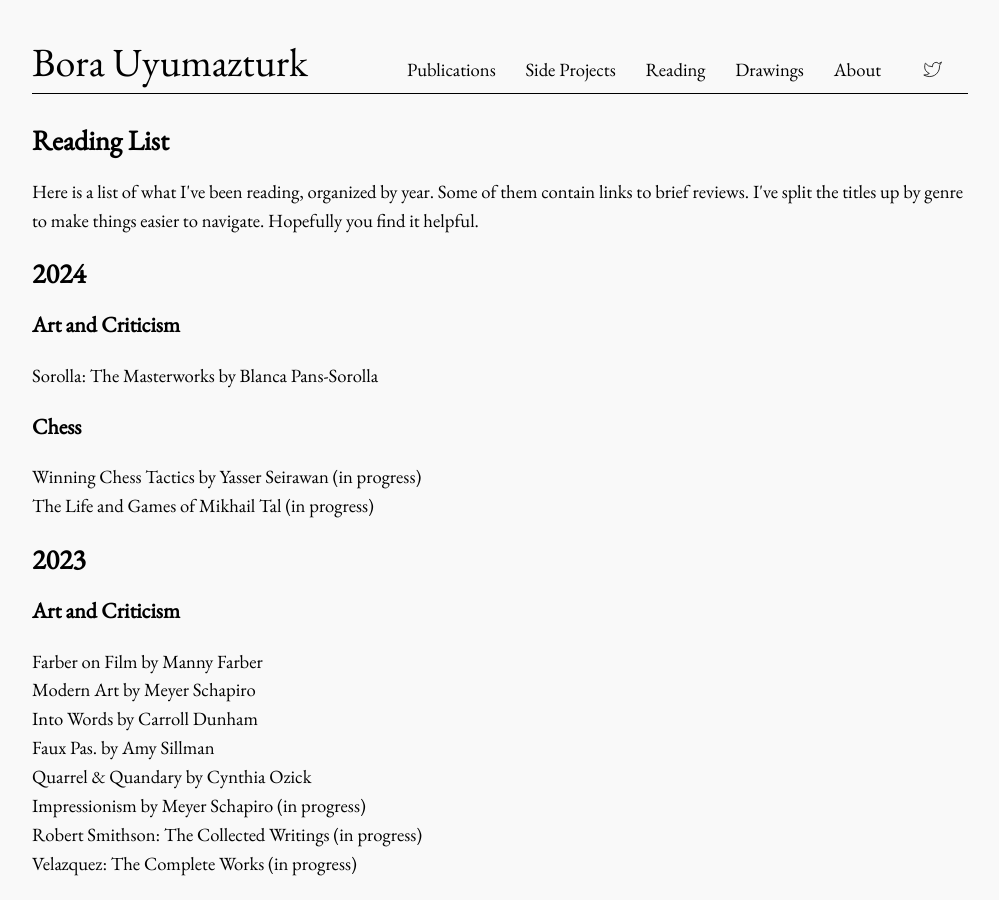
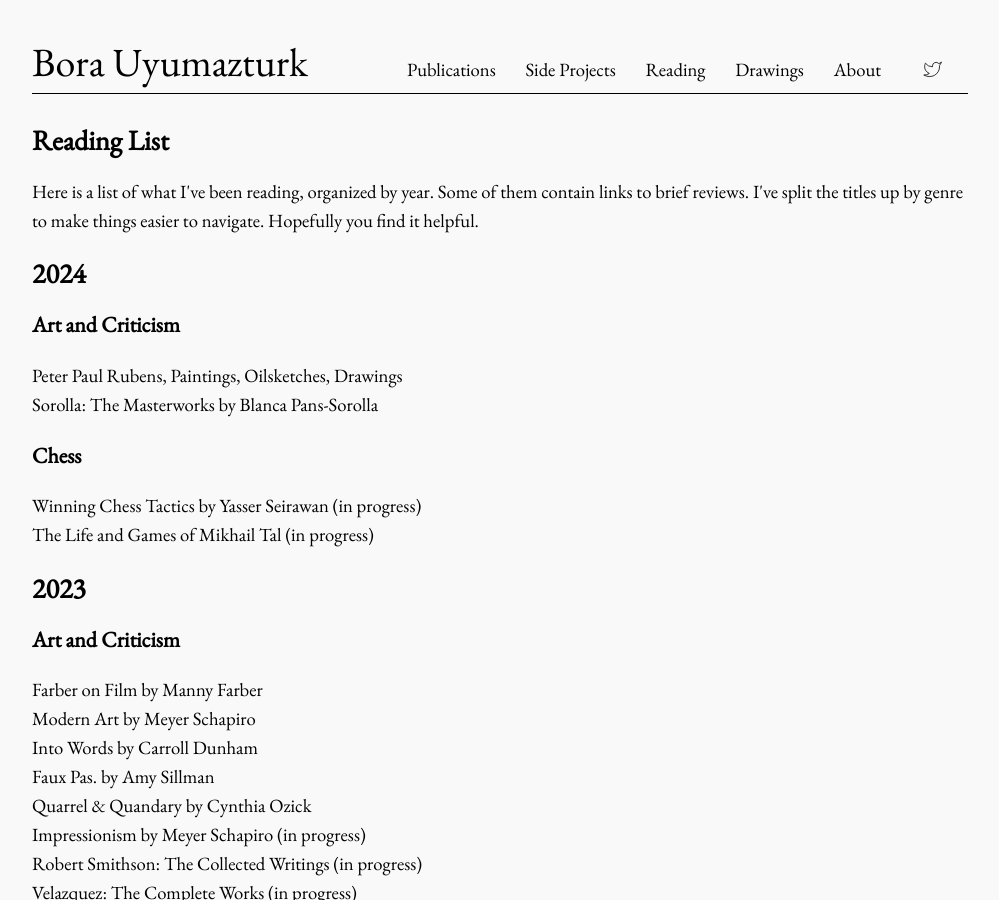
Before and after one commit to bora-uyumazturk/bora-uyumazturk.github.io, a Jekyll site: the page built from reading.html, in a window 1280 px wide and 900 px high. Shown: the whole window, without its empty margins (140-1139 px from the left). Built offline with Jekyll 4.4.1, drawn with Linux system fonts in a browser that asks for light colours.

Commit message:
Update reading.html

```diff
--- a/reading.html
+++ b/reading.html
@@ -16,6 +16,7 @@ title: Reading
 
   <h3>Art and Criticism</h3>
 
+  Peter Paul Rubens, Paintings, Oilsketches, Drawings <br>
   Sorolla: The Masterworks by Blanca Pans-Sorolla
 
   <h3>Chess</h3>
```
